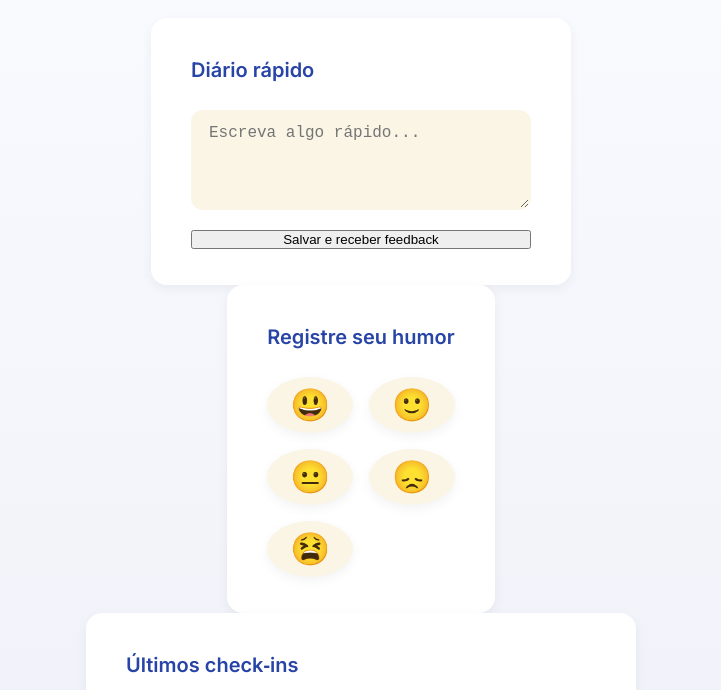
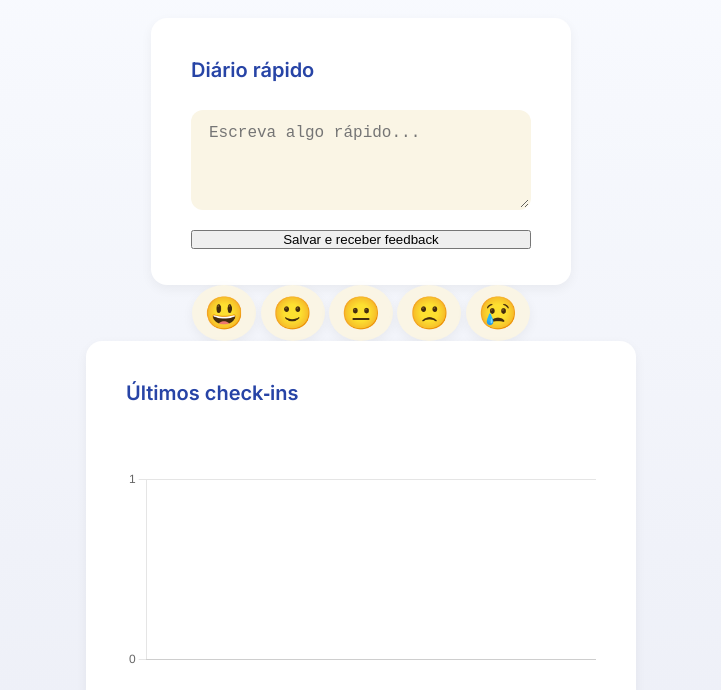
Before and after one commit to prof-guifonseca/self-care, a website: page src/index.html in a window 1280 px wide. Shown: the part 110-800 px from the top of the page, without its empty margins (279-1000 px from the left). Drawn offline with nearby package versions, Linux system fonts and the light colour scheme; files whose address does not match are found by name.

Commit message:
Update index.html

```diff
--- a/src/index.html
+++ b/src/index.html
@@ -37,19 +37,13 @@
     </section>
   </main>
 
-
-    <!-- Check-in de humor -->
-    <section id="checkin" class="card" aria-labelledby="checkin-heading">
-      <h2 id="checkin-heading">Registre seu humor</h2>
-      <div class="mood-picker" aria-label="Escolha um humor">
-        <button class="mood" data-mood="😃" aria-label="Muito feliz">😃</button>
-        <button class="mood" data-mood="🙂" aria-label="Feliz">🙂</button>
-        <button class="mood" data-mood="😐" aria-label="Neutro">😐</button>
-        <button class="mood" data-mood="😞" aria-label="Triste">😞</button>
-        <button class="mood" data-mood="😫" aria-label="Exausto">😫</button>
-      </div>
-      <p id="suggestion" class="suggestion hidden"></p>
-    </section>
+<div id="mood-picker" class="moods">
+  <button class="mood" data-mood="😃" aria-label="Muito feliz">😃</button>
+  <button class="mood" data-mood="🙂" aria-label="Feliz">🙂</button>
+  <button class="mood" data-mood="😐" aria-label="Neutro">😐</button>
+  <button class="mood" data-mood="🙁" aria-label="Triste">🙁</button>
+  <button class="mood" data-mood="😢" aria-label="Muito triste">😢</button>
+</div>
 
     <!-- Histórico + Gráfico -->
     <section id="history" class="card">
```
